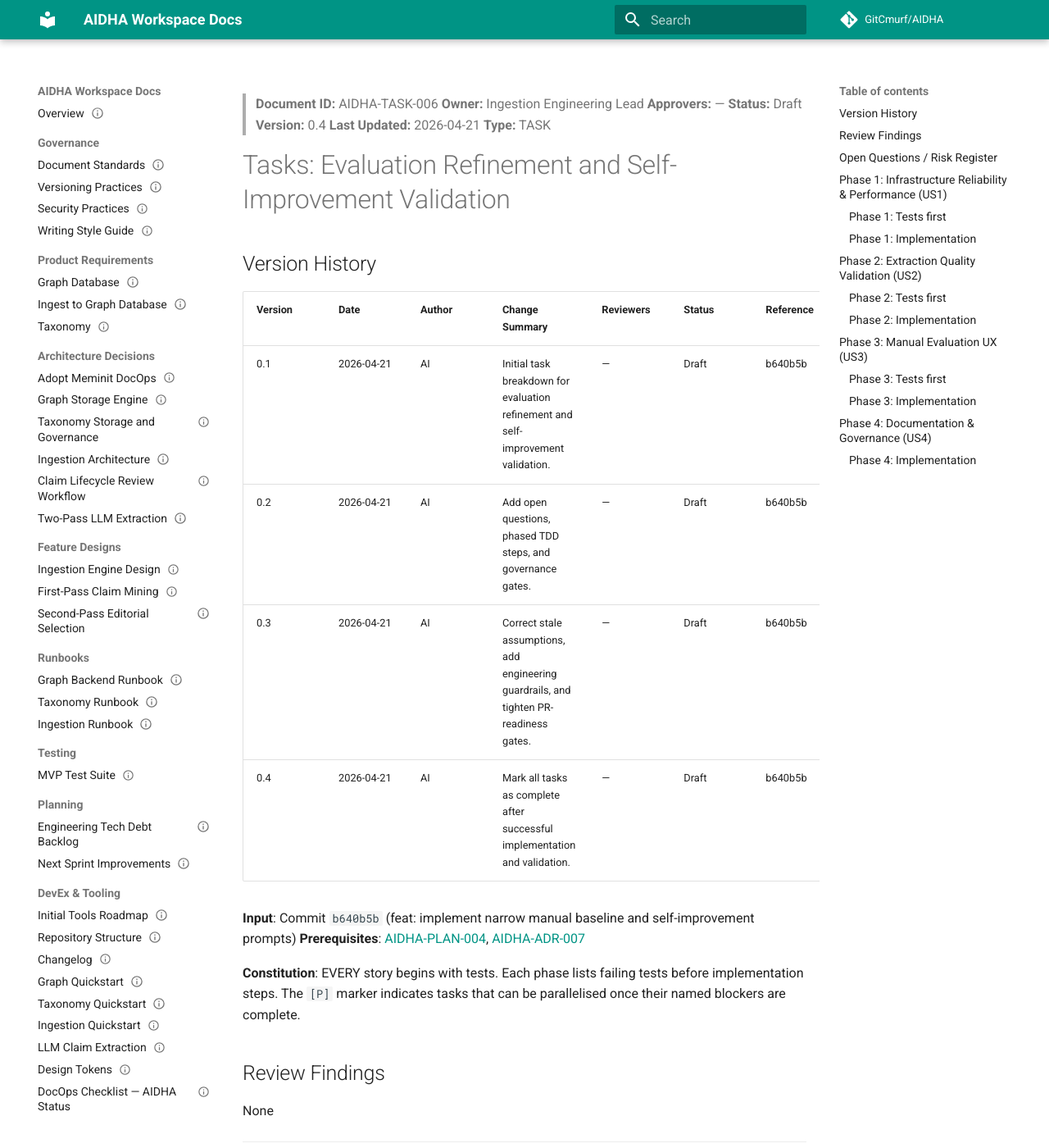
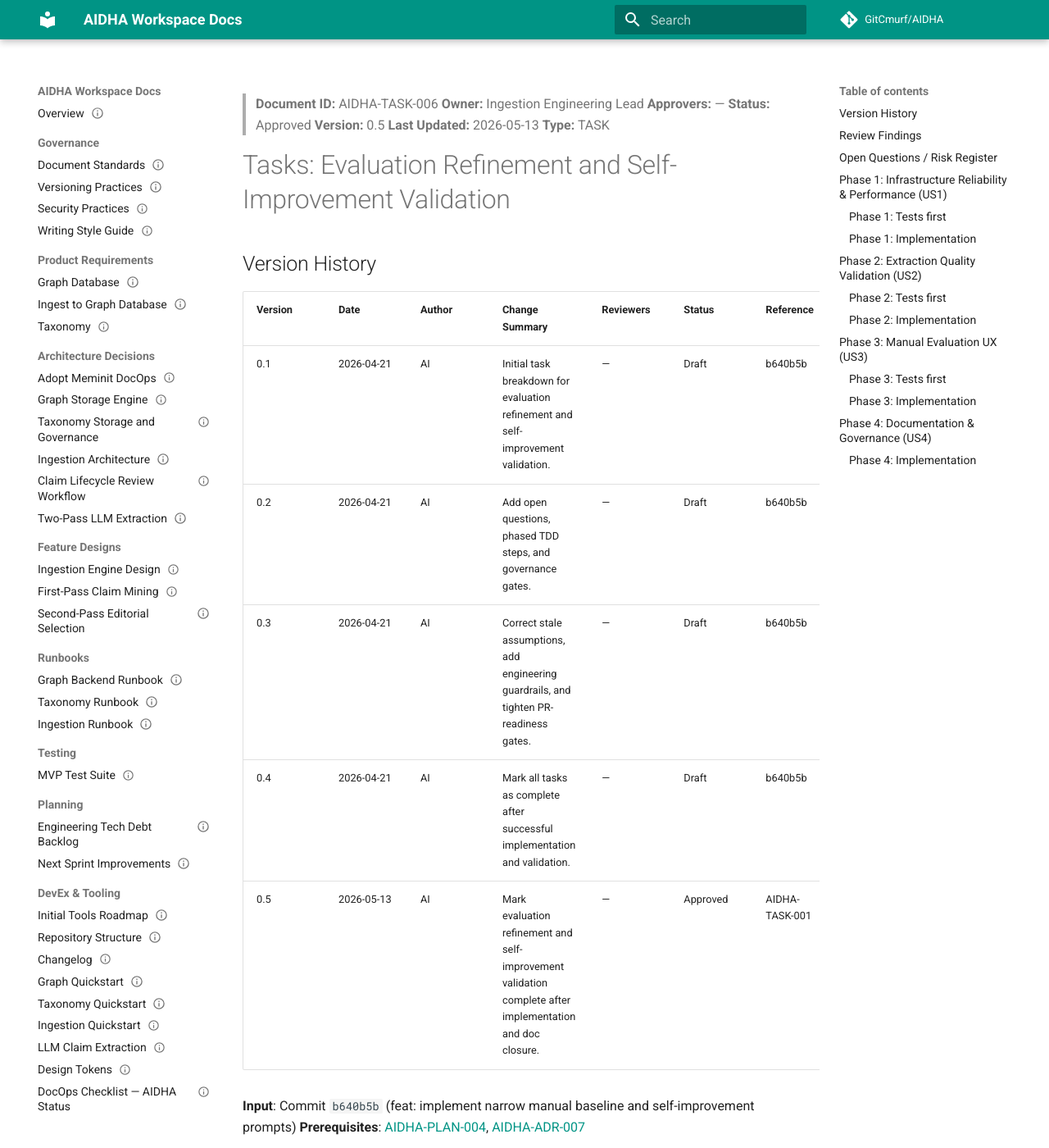
Before and after one commit to GitCmurf/AIDHA, an MkDocs documentation site: the page built from docs/05-planning/tasks/task-006-eval-refinement.md, in a window 1280 px wide and 1400 px high. Shown: the whole window at 82% size. Built offline with MkDocs 1.6.1 and Material for MkDocs 9.7.7, drawn with Linux system fonts in a browser that asks for light colours; comment, search, counter and statistics services are not loaded; the version menu is left out.

Commit message:
docs: close completed task ledgers

```diff
--- a/docs/05-planning/tasks/task-006-eval-refinement.md
+++ b/docs/05-planning/tasks/task-006-eval-refinement.md
@@ -1,9 +1,9 @@
 ---
 document_id: AIDHA-TASK-006
 owner: Ingestion Engineering Lead
-status: Draft
-version: "0.4"
-last_updated: 2026-04-21
+status: Approved
+version: "0.5"
+last_updated: 2026-05-13
 title: Evaluation Refinement and Self-Improvement Validation
 type: TASK
 docops_version: "2.0"
@@ -15,9 +15,9 @@ docops_version: "2.0"
 > **Document ID:** AIDHA-TASK-006
 > **Owner:** Ingestion Engineering Lead
 > **Approvers:** —
-> **Status:** Draft
-> **Version:** 0.4
-> **Last Updated:** 2026-04-21
+> **Status:** Approved
+> **Version:** 0.5
+> **Last Updated:** 2026-05-13
 > **Type:** TASK
 
 # Tasks: Evaluation Refinement and Self-Improvement Validation
@@ -30,6 +30,7 @@ docops_version: "2.0"
 | 0.2     | 2026-04-21 | AI     | Add open questions, phased TDD steps, and governance gates. | — | Draft | b640b5b |
 | 0.3     | 2026-04-21 | AI     | Correct stale assumptions, add engineering guardrails, and tighten PR-readiness gates. | — | Draft | b640b5b |
 | 0.4     | 2026-04-21 | AI     | Mark all tasks as complete after successful implementation and validation. | — | Draft | b640b5b |
+| 0.5     | 2026-05-13 | AI     | Mark evaluation refinement and self-improvement validation complete after implementation and doc closure. | — | Approved | AIDHA-TASK-001 |
 
 **Input**: Commit `b640b5b` (feat: implement narrow manual baseline and self-improvement prompts)
 **Prerequisites**: [AIDHA-PLAN-004](../plan-004-improve-claims-quality-editorial-ranking.md), [AIDHA-ADR-007](../../20-adr/adr-007-two-pass-llm-extraction-architecture.md)
```
Also changed, not shown: docs/01-indices/catalog.json (+6 -6 lines), docs/05-planning/tasks/task-002-mvp-completion.md (+7 -6 lines).
